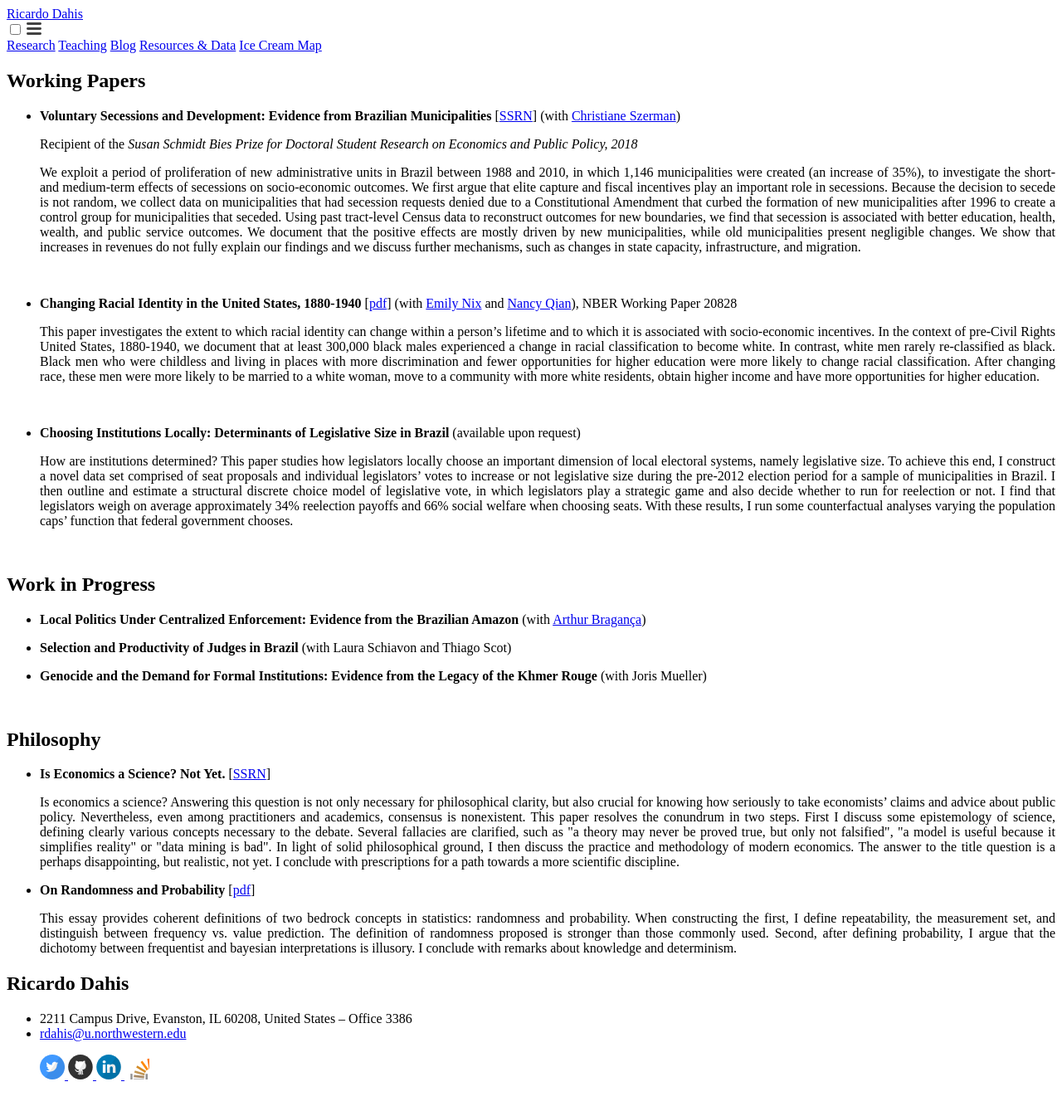
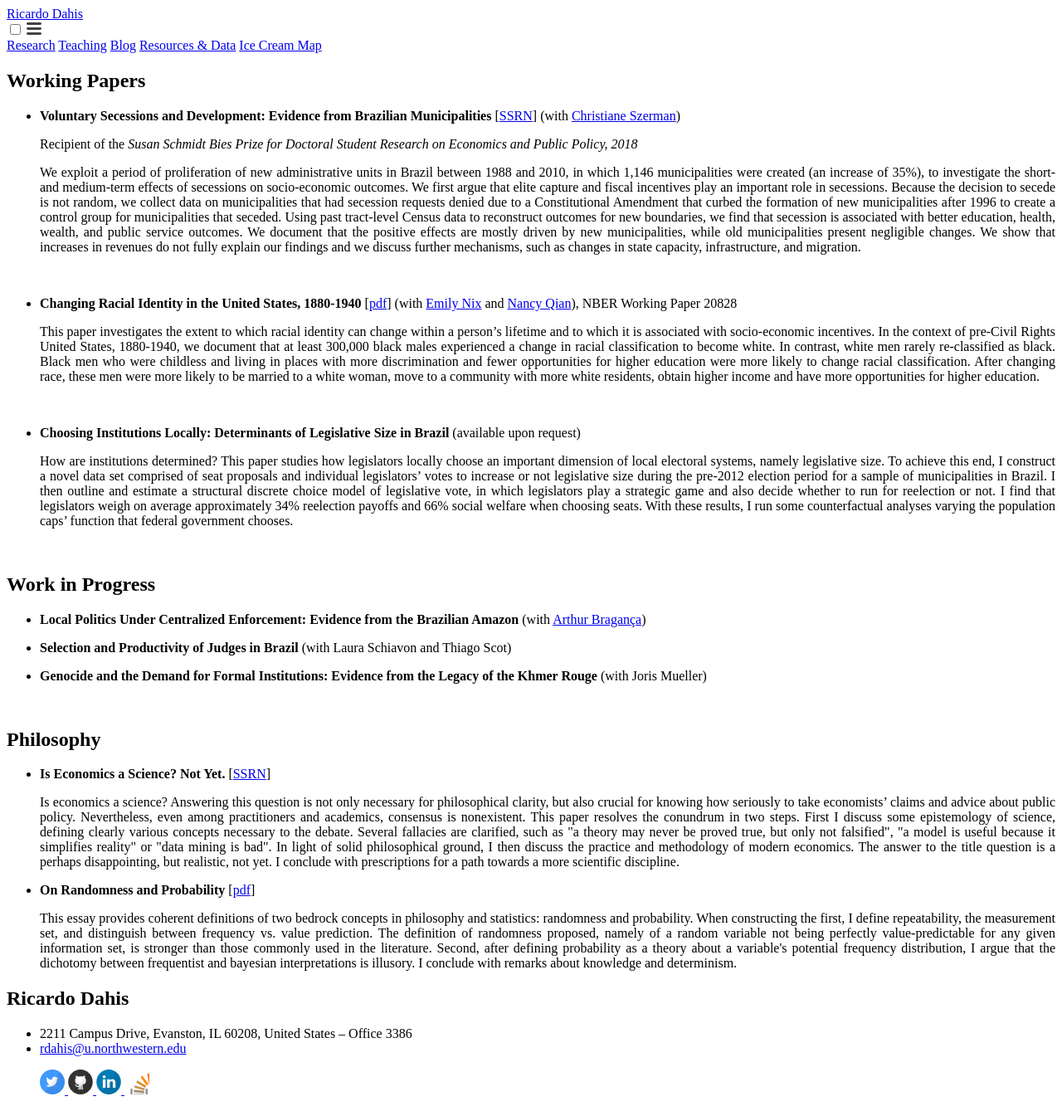
Before and after one commit to rdahis/rdahis.github.io, a Jekyll site: the page built from 1-research.md, in a window 1280 px wide. Shown: the whole page at 83% size. Built offline with Jekyll 4.4.1, drawn with Linux system fonts in a browser that asks for light colours; a script that is not in the unit is left out.

Commit message:
Updates RP abstract.

```diff
--- a/1-research.md
+++ b/1-research.md
@@ -43,4 +43,5 @@
 
 - **On Randomness and Probability** [[pdf](/files/papers/randomness_probability.pdf){:target="_blank"}]
 
-  <p style="text-align: justify;"> This essay provides coherent definitions of two bedrock concepts in statistics: randomness and probability. When constructing the first, I define repeatability, the measurement set, and distinguish between frequency vs. value prediction. The definition of randomness proposed is stronger than those commonly used. Second, after defining probability, I argue that the dichotomy between frequentist and bayesian interpretations is illusory. I conclude with remarks about knowledge and determinism.  </p>
+  <p style="text-align: justify;"> This essay provides coherent definitions of two bedrock concepts in philosophy and statistics: randomness and probability. When constructing the first, I define repeatability, the measurement set, and distinguish between frequency vs. value prediction. The definition of randomness proposed, namely of a random
+variable not being perfectly value-predictable for any given information set, is stronger than those commonly used in the literature. Second, after defining probability as a theory about a variable's potential frequency distribution, I argue that the dichotomy between frequentist and bayesian interpretations is illusory. I conclude with remarks about knowledge and determinism.  </p>
```
